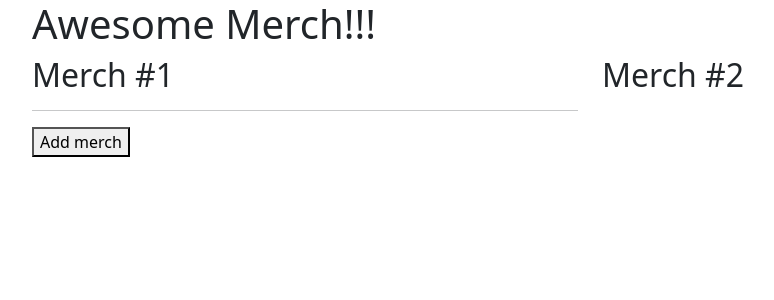
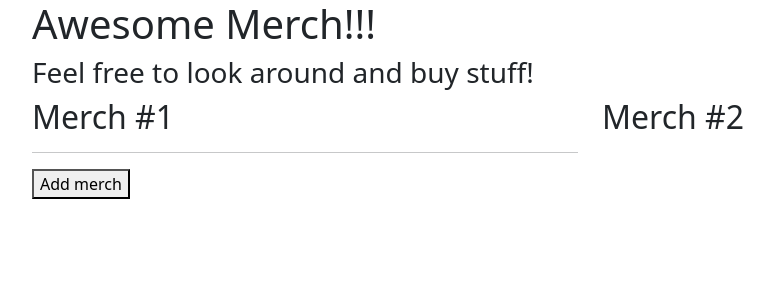
Before and after one commit to romankolivashko/merch-site, a React (Create React App) app: page / in a window 1280 px wide. Shown: the top 300 px of the page, without its empty margins (50-824 px from the left). Built offline with nearby package versions, Linux system fonts and the light colour scheme.

Commit message:
Changes to HEADER
Co-authored-by: Scott Hutley <scotthutley1@comcast.net>

```diff
--- a/src/components/Header.js
+++ b/src/components/Header.js
@@ -4,6 +4,7 @@ function Header(){
   return (
     <React.Fragment>
       <h1>Awesome Merch!!!</h1>
+      <h3>Feel free to look around and buy stuff!</h3>
     </React.Fragment>
   );
 }
```
